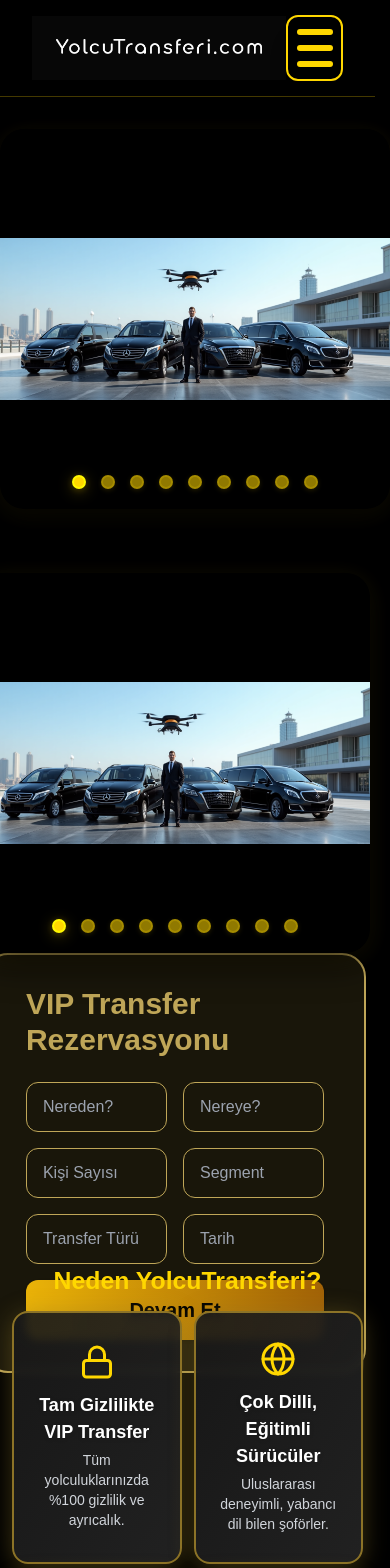
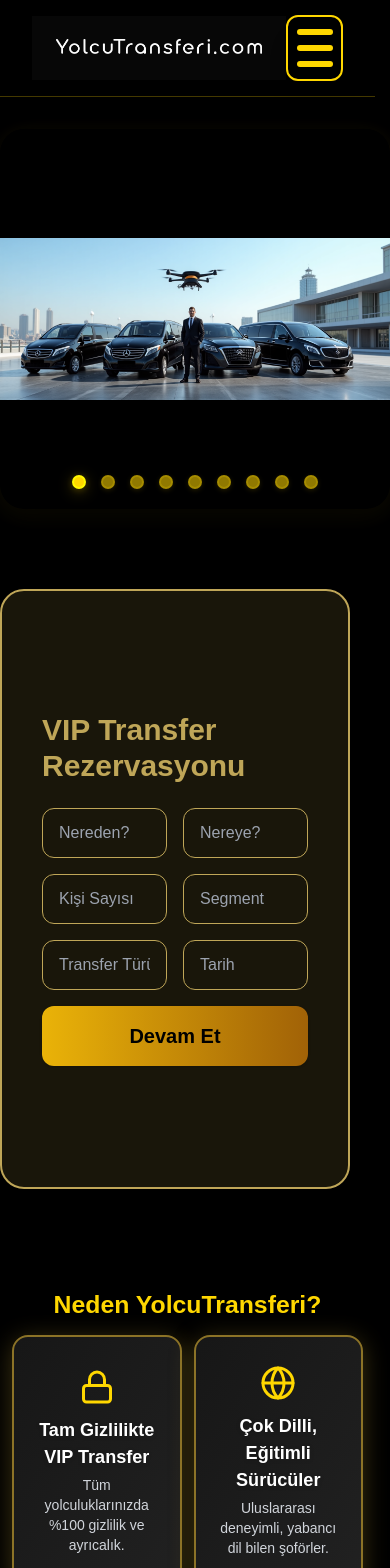
Before and after one commit to haliltayfur/yolcutransferi, a Next.js app: page / in a window 390 px wide. Shown: the top 1568 px of the page. Built offline with nearby package versions, Linux system fonts and the light colour scheme.

Commit message:
Update RezervasyonHero.jsx

```diff
--- a/components/RezervasyonHero.jsx
+++ b/components/RezervasyonHero.jsx
@@ -1,119 +1,16 @@
 "use client";
-import { useRef, useEffect, useState } from "react";
-import Image from "next/image";
+import { useRef, useEffect } from "react";
 
-// --- SLIDER ---
-const heroImages = [
-  "/Hero1.png", "/Hero2.png", "/Hero3.png", "/Hero4.png", "/Hero5.png",
-  "/Hero6.png", "/Hero7.png", "/Hero8.png", "/Hero9.png"
-];
-
-function HeroSlider({ outerRef }) {
-  const [current, setCurrent] = useState(0);
-  const [isMobile, setIsMobile] = useState(false);
-  const sliderRef = useRef();
-
-  useEffect(() => {
-    const check = () => setIsMobile(window.innerWidth < 900);
-    check();
-    window.addEventListener("resize", check);
-    return () => window.removeEventListener("resize", check);
-  }, []);
-
-  useEffect(() => {
-    if (isMobile) return;
-    const timer = setTimeout(() => setCurrent((prev) => (prev + 1) % heroImages.length), 9000);
-    return () => clearTimeout(timer);
-  }, [current, isMobile]);
-
-  function handleClick(e) {
-    if (!sliderRef.current) return;
-    let x, w;
-    if (e.touches) {
-      const touch = e.touches[0];
-      const bounds = sliderRef.current.getBoundingClientRect();
-      x = touch.clientX - bounds.left;
-      w = bounds.width;
-    } else {
-      const bounds = sliderRef.current.getBoundingClientRect();
-      x = e.clientX - bounds.left;
-      w = bounds.width;
-    }
-    if (x > w * 0.5) setCurrent((prev) => (prev + 1) % heroImages.length);
-    else setCurrent((prev) => (prev - 1 + heroImages.length) % heroImages.length);
-  }
-
-  return (
-    <section ref={outerRef} className="relative w-full flex flex-col items-center select-none">
-      <div className="w-full h-8 block" />
-      <div
-        ref={sliderRef}
-        onClick={handleClick}
-        onTouchStart={handleClick}
-        className="cinema-slider-desktop relative flex items-center justify-center overflow-hidden rounded-3xl cursor-pointer"
-        style={{
-          width: "min(100vw, 2000px)",
-          height: "min(78vw, 670px)",
-          minHeight: "380px",
-          maxHeight: "670px",
-          boxShadow: "0 10px 34px #000b, 0 4px 24px #FFD70018",
-        }}
-      >
-        <Image
-          src={heroImages[current]}
-          alt=""
-          fill
-          priority
-          draggable={false}
-          className="object-contain transition-all"
-          style={{
-            objectFit: "contain",
-            width: "100%",
-            height: "100%",
-            borderRadius: "22px"
-          }}
-        />
-        <div className="absolute bottom-5 left-0 w-full flex justify-center z-30 gap-2 select-none">
-          {heroImages.map((_, i) => (
-            <div
-              key={i}
-              className={`slider-dot ${i === current ? "active" : ""}`}
-              onClick={() => setCurrent(i)}
-            />
-          ))}
-        </div>
-      </div>
-      <style jsx>{`
-        .cinema-slider-desktop { }
-        .slider-dot {
-          background: #FFD70090;
-          border-radius: 50%; width: 14px; height: 14px;
-          margin: 0 3.5px; cursor: pointer;
-          border: 2.5px solid #FFD70033;
-          transition: all 0.17s;
-          box-shadow: 0 1.5px 5px #FFD70022;
-        }
-        .slider-dot.active {
-          background: #FFD700;
-          box-shadow: 0 3px 15px #FFD70044, 0 1px 7px #FFD70038;
-          border: 2.5px solid #fff800;
-        }
-        @media (max-width: 1200px) {
-          .cinema-slider-desktop { height: min(75vw, 480px) !important; }
-        }
-        @media (max-width: 900px) {
-          .cinema-slider-desktop { height: min(90vw, 270px) !important; }
-        }
-      `}</style>
-    </section>
-  );
-}
-
-// --- FORM BİLEŞENİ ---
 function VipForm() {
   return (
-    <div className="bg-[#19160a] border-2 border-[#bfa658] rounded-3xl shadow-2xl p-10 h-full flex flex-col justify-center"
-      style={{ minHeight: 420 }}>
+    <div
+      className="bg-[#19160a] border-2 border-[#bfa658] rounded-3xl shadow-2xl p-10 flex flex-col justify-center"
+      style={{
+        width: "100%",
+        height: 600,
+        boxSizing: "border-box"
+      }}
+    >
       <h2 className="text-3xl font-bold text-[#bfa658] mb-6">VIP Transfer Rezervasyonu</h2>
       <div className="grid grid-cols-2 gap-4 mb-4">
         <input className="bg-[#19160a] text-[#ffeec2] border border-[#bfa658] rounded-xl px-4 py-3" placeholder="Nereden?" />
@@ -128,77 +25,126 @@ function VipForm() {
   );
 }
 
-// --- VIDEO ---
-function DummyVideo({height}) {
+function VipVideo() {
+  const videoRef = useRef(null);
+
+  useEffect(() => {
+    if (videoRef.current) {
+      videoRef.current.muted = true;
+      videoRef.current.play();
+    }
+  }, []);
+
+  const handleVideoClick = () => {
+    const video = videoRef.current;
+    if (!video) return;
+
+    // Sesi aç ve baştan başlat
+    video.muted = false;
+    video.currentTime = 0;
+    video.play();
+    // Otomatik olarak sesi açmak bazı tarayıcılarda kullanıcı hareketi gerektirir
+    video.volume = 1;
+  };
+
   return (
-    <div className="bg-[#232323e7] border-2 border-[#bfa658] rounded-3xl shadow-2xl flex items-center justify-center overflow-hidden"
-      style={{ width: "100%", height: height }}>
+    <div
+      className="bg-[#232323e7] border-2 border-[#bfa658] rounded-3xl shadow-2xl flex items-center justify-center overflow-hidden"
+      style={{
+        width: "100%",
+        height: 600,
+        boxSizing: "border-box",
+        cursor: "pointer"
+      }}
+      onClick={handleVideoClick}
+      tabIndex={0}
+      role="button"
+      aria-label="Videoyu başlat ve sesi aç"
+    >
       <video
+        ref={videoRef}
         src="/reklam.mp4"
-        controls
+        autoPlay
+        loop
+        muted
+        playsInline
         style={{
           borderRadius: "24px",
           width: "100%",
           height: "100%",
           objectFit: "cover",
-          background: "#1c1c1c",
+          background: "#1c1c1c"
         }}
-        preload="metadata"
+        preload="auto"
       />
     </div>
   );
 }
 
-// --- ANA HERO COMPONENT ---
 export default function RezervasyonHero() {
-  const sliderRef = useRef();
-  const [sliderW, setSliderW] = useState(1200);
-  const [sliderH, setSliderH] = useState(480);
-
-  useEffect(() => {
-    function handleResize() {
-      if (sliderRef.current) {
-        setSliderW(sliderRef.current.offsetWidth);
-        setSliderH(sliderRef.current.offsetHeight);
-      }
-    }
-    handleResize();
-    window.addEventListener("resize", handleResize);
-    return () => window.removeEventListener("resize", handleResize);
-  }, []);
-
-  // Oranlar (Slider ile hizalı)
-  const formW = sliderW * 0.68;
-  const gapW = sliderW * 0.02;
-  const videoW = sliderW * 0.30;
-  const blockH = sliderH * 0.63; // Yüksekliği slider ile orantılı tut
-
-  // Mobilde tek sütun ve sadece form
-  const isMobile = sliderW < 900;
-
+  // Media query: mobilde form tam ortalı, video yok
   return (
-    <section className="w-full flex flex-col items-center">
-      {/* SLIDER */}
-      <HeroSlider outerRef={sliderRef} />
-
-      {/* ALT: FORM + VIDEO (Slider ile hizalı ve aynı genişlikte) */}
+    <section className="w-full flex flex-col items-center py-12">
       <div
-        className={`w-full flex ${isMobile ? "flex-col items-center" : "flex-row justify-center"} mt-8`}
+        className="flex flex-row items-center justify-center w-full"
         style={{
-          maxWidth: sliderW,
-          margin: "0 auto",
-          gap: isMobile ? 32 : gapW,
+          minHeight: 600,
         }}
       >
-        <div style={{ width: isMobile ? "98vw" : formW, height: blockH }}>
+        <div
+          className="hidden lg:block"
+          style={{
+            flex: `0 0 calc((100vw - 70vw)/2)`, // iki tarafı ortala (70vw = %50+%20)
+            minWidth: 0
+          }}
+        />
+        {/* FORM */}
+        <div
+          className="form-area"
+          style={{
+            width: "50vw",
+            maxWidth: 800,
+            minWidth: 320,
+            marginRight: 20,
+            transition: "width 0.2s"
+          }}
+        >
           <VipForm />
         </div>
-        {!isMobile &&
-          <div style={{ width: videoW, height: blockH, marginLeft: gapW }}>
-            <DummyVideo height={blockH} />
-          </div>
+        {/* VIDEO */}
+        <div
+          className="video-area hidden md:block"
+          style={{
+            width: "20vw",
+            maxWidth: 500,
+            minWidth: 200,
+            transition: "width 0.2s"
+          }}
+        >
+          <VipVideo />
+        </div>
+        <div
+          className="hidden lg:block"
+          style={{
+            flex: `0 0 calc((100vw - 70vw)/2)`,
+            minWidth: 0
+          }}
+        />
+      </div>
+
+      {/* MOBİL VERSİYON */}
+      <style jsx>{`
+        @media (max-width: 900px) {
+          .form-area {
+            width: 95vw !important;
+            margin: 0 auto 0 auto !important;
+            max-width: 98vw !important;
+          }
+          .video-area {
+            display: none !important;
+          }
         }
-      </div>
+      `}</style>
     </section>
   );
 }
```
